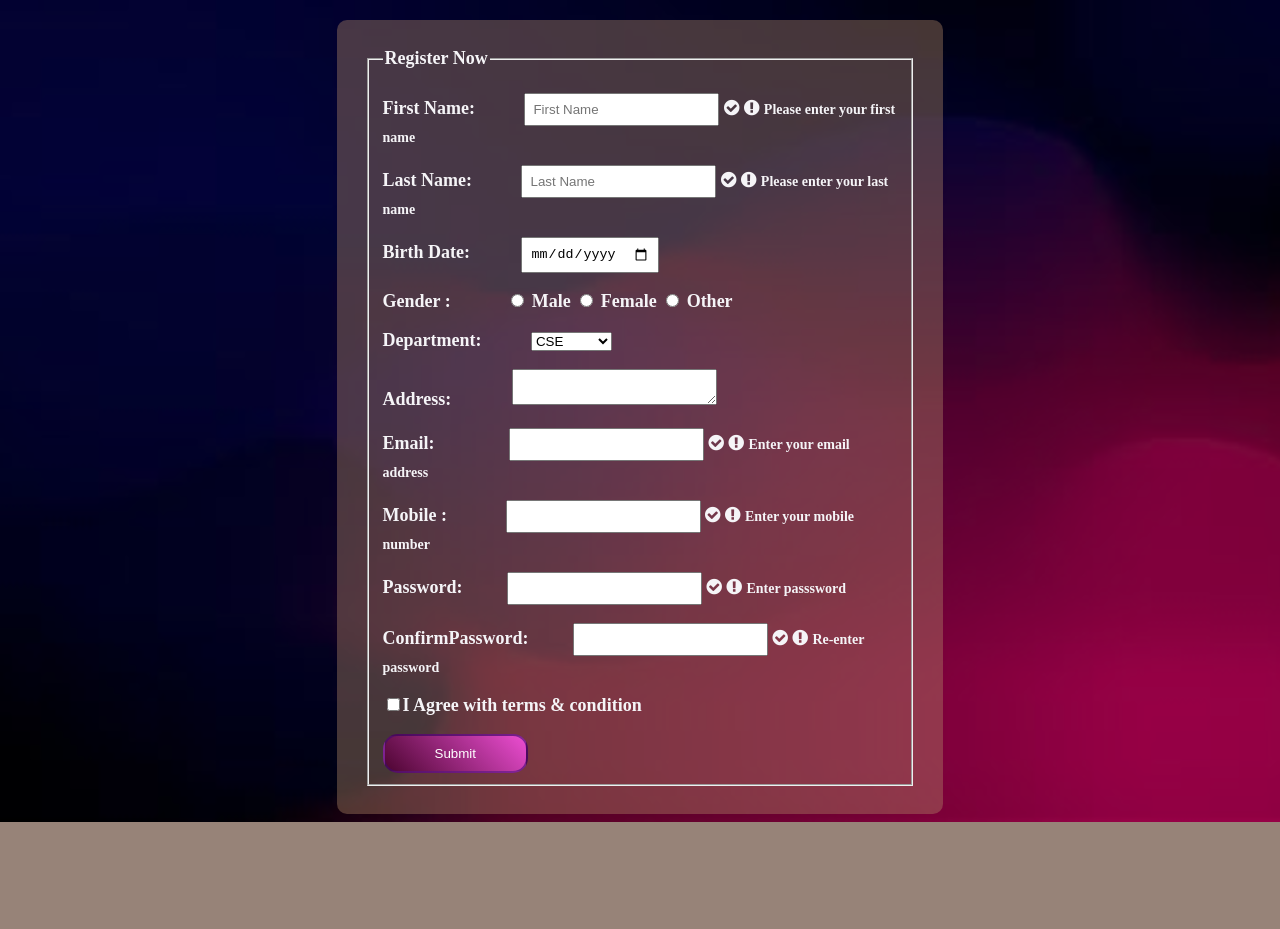
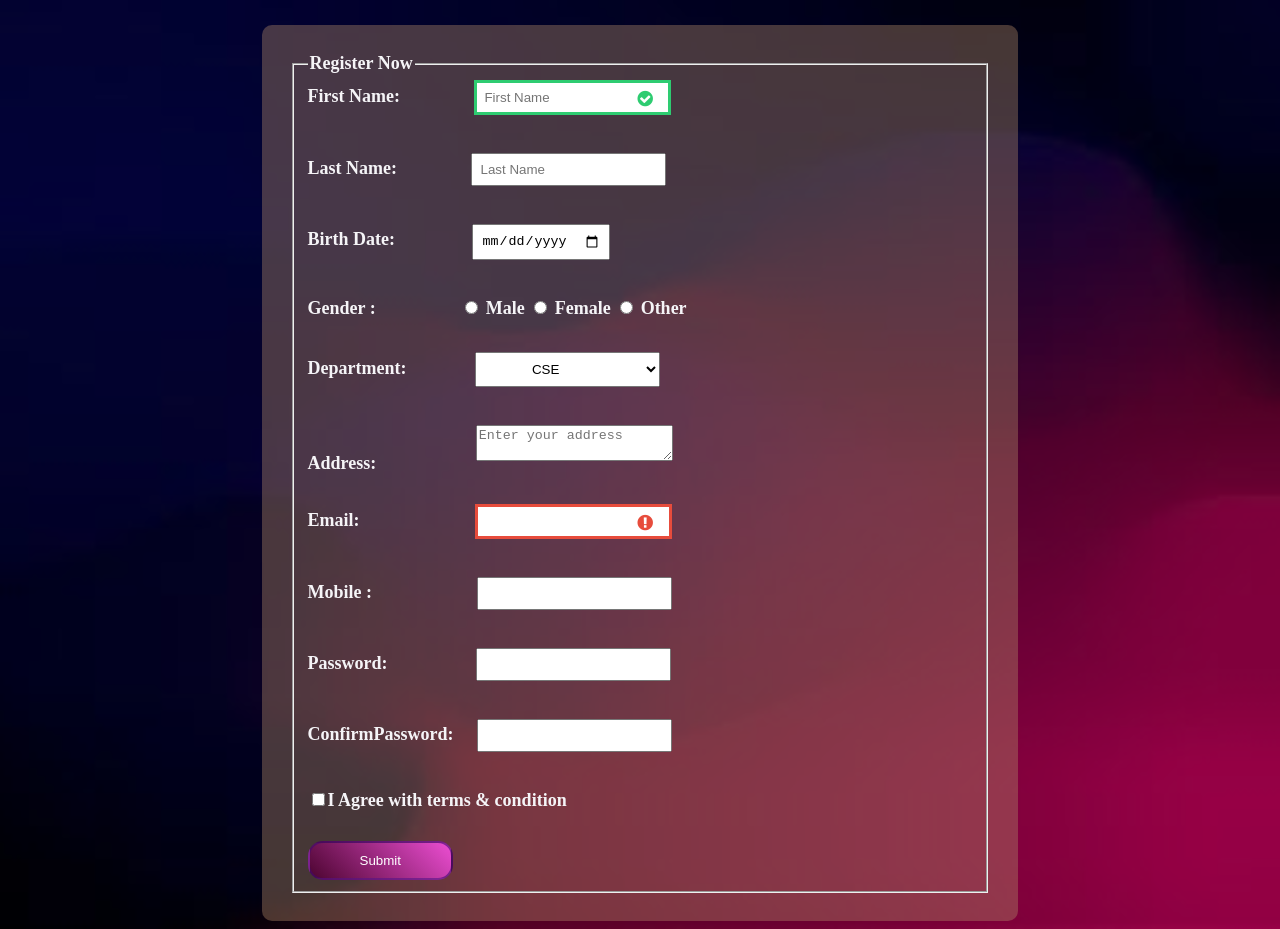
Before and after one commit to Arzenaakter/student_form, a plain HTML site: page index.html in a window 1280 px wide. Before the commit the page ends 822 px from the top, so only its background shows below. Drawn offline with Linux system fonts and the light colour scheme.

```diff
--- a/index.html
+++ b/index.html
@@ -8,82 +8,88 @@
    <link rel="stylesheet" href="https://maxcdn.bootstrapcdn.com/font-awesome/4.7.0/css/font-awesome.min.css">
 
     <link rel="stylesheet" href="style.css">
+    <link rel="stylesheet" href="main.js">
 </head>
 <body>
 
-    <form action="">
+    <form action="" class="form" id="form">
         <fieldset>
             <legend>Register Now</legend>
 
-           <p> <label for="fname">First Name:
+           <div class="form-control success"> <label for="fname">First Name:
                  <input type="text" class="name" name="fname" placeholder="First Name" id="fname" ></label>
-                 <i class="fa fa-check-circle"></i>
+                 <i class="fa fa-check-circle cir" ></i>
                  <i class="fa fa-exclamation-circle"></i>
-                 <small>Please enter your first name</small>
-           </p>
+                 <small> Enter first name</small>
+           </div>
 
-           <p> <label for="lname">Last Name:
+           <div class="form-control">
+               <label for="lname">Last Name:
                 <input type="text" class="name" name="lname" placeholder="Last Name" id="lname"></label>
                 <i class="fa fa-check-circle"></i>
                  <i class="fa fa-exclamation-circle"></i>
-                 <small>Please enter your last name</small>
-           </p>
+                 <small>Enter last name</small>
+               </div>
 
-          <p>
-              <label for="dob">Birth Date:  <input type="date" name="date" class="dob" id="dob"></label>
-          </p>
+          <div class="form-control">
+              <label for="dob">Birth Date:
+                  <input type="date" name="date" class="date" id="dob"></label>
+          </div>
 
-           <p>
+           <div class="form-control">
                <label for="gender">Gender :
-              <input type="radio" name="gender" value="male" class="gen"> Male
+              <input type="radio" name="gender" value="male" class="gender"> Male
               <input type="radio" name="gender" value="female"> Female
               <input type="radio" name="gender" value="other"> Other </label>
-          </p>
+           </div>
 
-          <p>  <label for="dep">Department:
-               <select name="dep" class="dep">
+          <div class="form-control">  <label for="dep">Department:
+               <select name="dep" class="dept">
                     <option value="">CSE</option>
                     <option value="">EEE</option>
                     <option value="">BBA</option>
                     <option value="">ENGLISH</option>
                </select></label>
-          </p>
+          </div>
 
-            <p>
+            <div class="form-control">
                 <label for="adress"> Address:
-                <textarea name="comment" cols="23" rows="2" class="area" id="adress"></textarea> </label>
-            </p>
-            <p>
+                <textarea name="comment" cols="22" rows="2" class="area" id="adress" placeholder="Enter your address"></textarea> </label>
+            </div>
+            <div class="form-control error">
                 <label for="email">Email:
                 <input type="email" name="email" class="em" id="email"></label>
                 <i class="fa fa-check-circle"></i>
-                 <i class="fa fa-exclamation-circle"></i>
-                 <small>Enter your email address</small>
-            </p>
+                 <i class="fa fa-exclamation-circle exc"></i>
+                 <small>Enter email address</small>
+            </div>
 
-           <p> <label for="tel">Mobile :
+           <div class="form-control"> <label for="tel">Mobile :
             <input type="tel" name="phone" class="mob" id="tel"></label>
                  <i class="fa fa-check-circle"></i>
                  <i class="fa fa-exclamation-circle"></i>
-                 <small>Enter your mobile number</small>
-        </p>
+                 <small>Enter mobile number</small>
+           </div>
 
-            <p><label for="password">Password:
+            <div class="form-control">
+                <label for="password">Password:
                 <input type="password" class="pass" id="password"></label>
                 <i class="fa fa-check-circle"></i>
                  <i class="fa fa-exclamation-circle"></i>
                  <small>Enter passsword</small>
-            </p>
-            <p><label for="password">ConfirmPassword:
-                <input type="password" class="pass" id="password"></label>
+            </div>
+            <div class="form-control">
+                <label for="password">ConfirmPassword:
+                <input type="password" class="re-pass" id="password"></label>
                 <i class="fa fa-check-circle"></i>
                  <i class="fa fa-exclamation-circle"></i>
                  <small>Re-enter password</small>
-            </p>
+            </div>
 
 
-           <p> <label for="check">  <input type="checkbox" name="" id="check">I Agree with terms & condition</label>
-        </p>
+           <div class="form-control">
+               <label for="check">  <input type="checkbox" name="" id="check">I Agree with terms & condition</label>
+           </div>
            <button><a target="_blank" href="sucess.html">Submit</a> </button>
 
         </fieldset>
--- /dev/null
+++ b/main.js
@@ -0,0 +1,29 @@
+const form=
+ document.getElementById('form');
+const fname=
+ document.getElementById('fname');
+const lname=
+document.getElementById('lname');
+const email=
+document.getElementById('email');
+const tel=
+document.getElementById('tel');
+const password=
+document.getElementById('password');
+const password2=
+document.getElementById('password2');
+
+form.addEventListener('submit', e => {
+	e.preventDefault();
+
+	checkInputs();
+});
+function checkInputs() {
+	// trim to remove the whitespaces
+	const fnameValue = fname.value.trim();
+    const lnameValue = lname.value.trim();
+    const emailValue = email.value.trim();
+    const telValue = tel.value.trim();
+
+	const passwordValue = password.value.trim();
+	const password2Value = password2.value.trim();
--- a/style.css
+++ b/style.css
@@ -9,18 +9,28 @@ body{
     background-blend-mode:darken;
 
 }
-form{
+.form{
     border-radius: 10px;
     color: rgb(245, 244, 247);
-    width: 550px;
+    width: 700px;
+
+    padding: 28px;
+
+
     margin: 0 auto;
-    margin-top: 20px;
-    padding: 28px;
+    margin-top: 25px;
     background-color: rgba(175, 135, 103, 0.4);
 }
-input{
+.form-control{
+    position: relative;
+    margin-bottom: 30px;
+
+}
+.form-control input{
 
     padding: 7px;
+
+
 }
 input:focus{
  background-color: rgb(221, 193, 142);
@@ -46,24 +56,74 @@ button{
     border: 2px solid  rgba(64, 10, 114, 0.6);
     border-radius: 15px;
 }
-.name,.dep{
-    margin-left: 45px;
+.name{
+    margin-left: 70px;
+    margin-bottom: 8px;
 }
-.gen,.area{
-    margin-left: 56px;
+.date{
+    margin-left: 73px;
+    padding: 6px 35px;
+    margin-bottom: 8px;
 }
-.dob{
-margin-left: 47px;
+.gender{
+    margin-left: 85px;
+    margin-bottom: 8px;
+}
+.dept{
+    margin-left: 64px;
+    padding: 8px 52px;
+    margin-bottom: 8px;
+}
+.area{
+    margin-left: 95px;
+    margin-bottom: 8px;
 }
 .em{
-    margin-left: 70px;
+    margin-left: 111px;
+    pad: 0px 7px;
+    margin-bottom: 8px;
 }
 .mob{
-    margin-left: 54px;
+    margin-left: 100px;
+    margin-bottom: 8px;
 }
 .pass{
-    margin-left: 40px;
+    margin-left: 84px;
+    margin-bottom: 8px;
 }
-small{
-    font-size: 14px;
+.re-pass{
+    margin-left: 19px;
+    margin-bottom: 8px;
 }
+.form-control i{
+    position: absolute;
+    top: 10px;
+    left: 330px;
+    visibility: hidden;
+
+
+}
+.form-control small{
+    color: #e74c3c;
+	position: absolute;
+	top: 35px;
+	left: 175px;
+    visibility: hidden;
+}
+.form-control.success input{
+    border: 3px solid #2ecc71;;
+
+}
+.form-control.error input{
+    border:3px solid #e74c3c;
+
+
+}
+.form-control.success i.cir{
+	color: #2ecc71;
+	visibility: visible;
+}
+.form-control.error i.exc{
+	color: #e74c3c;
+	visibility: visible;
+}
```
